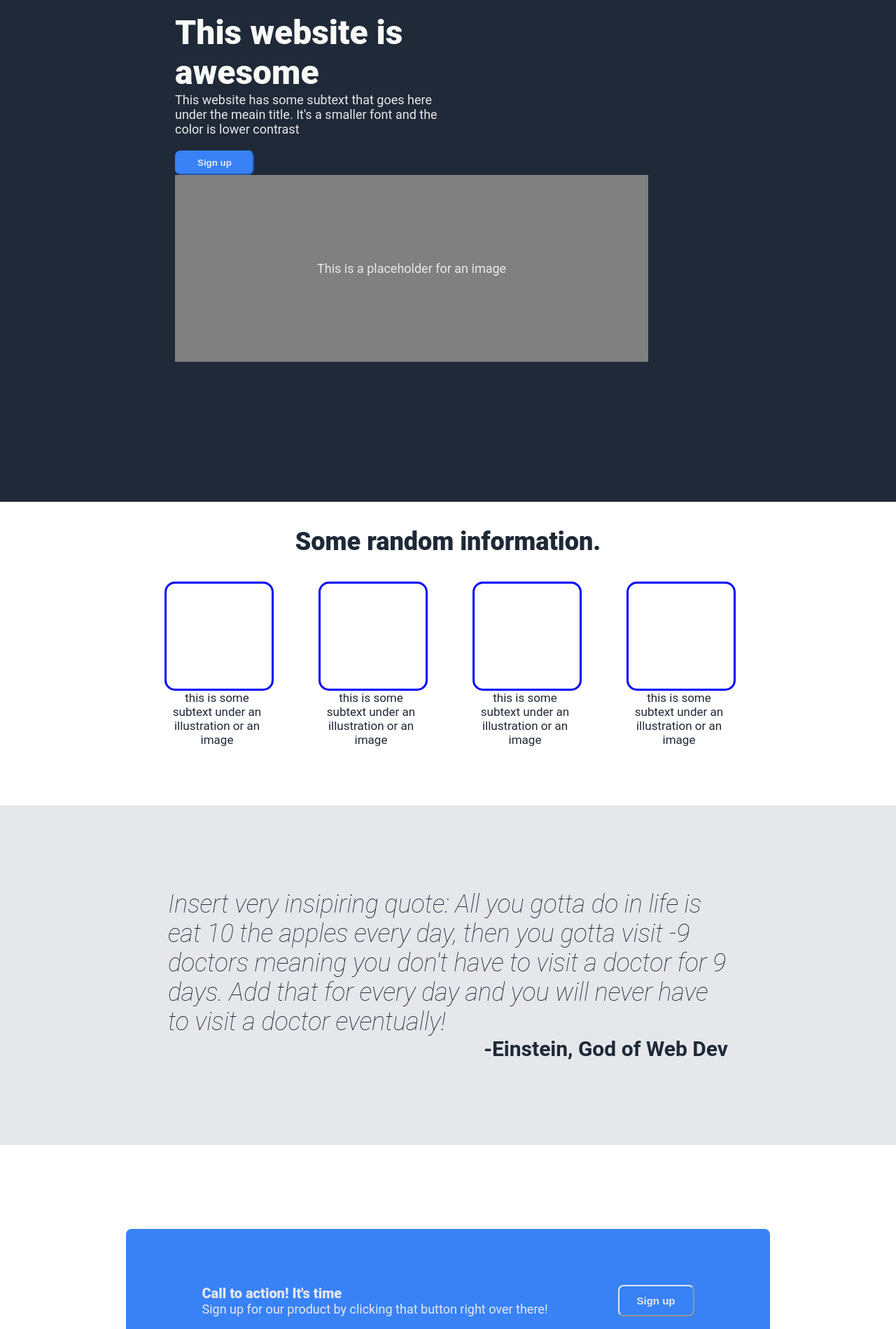
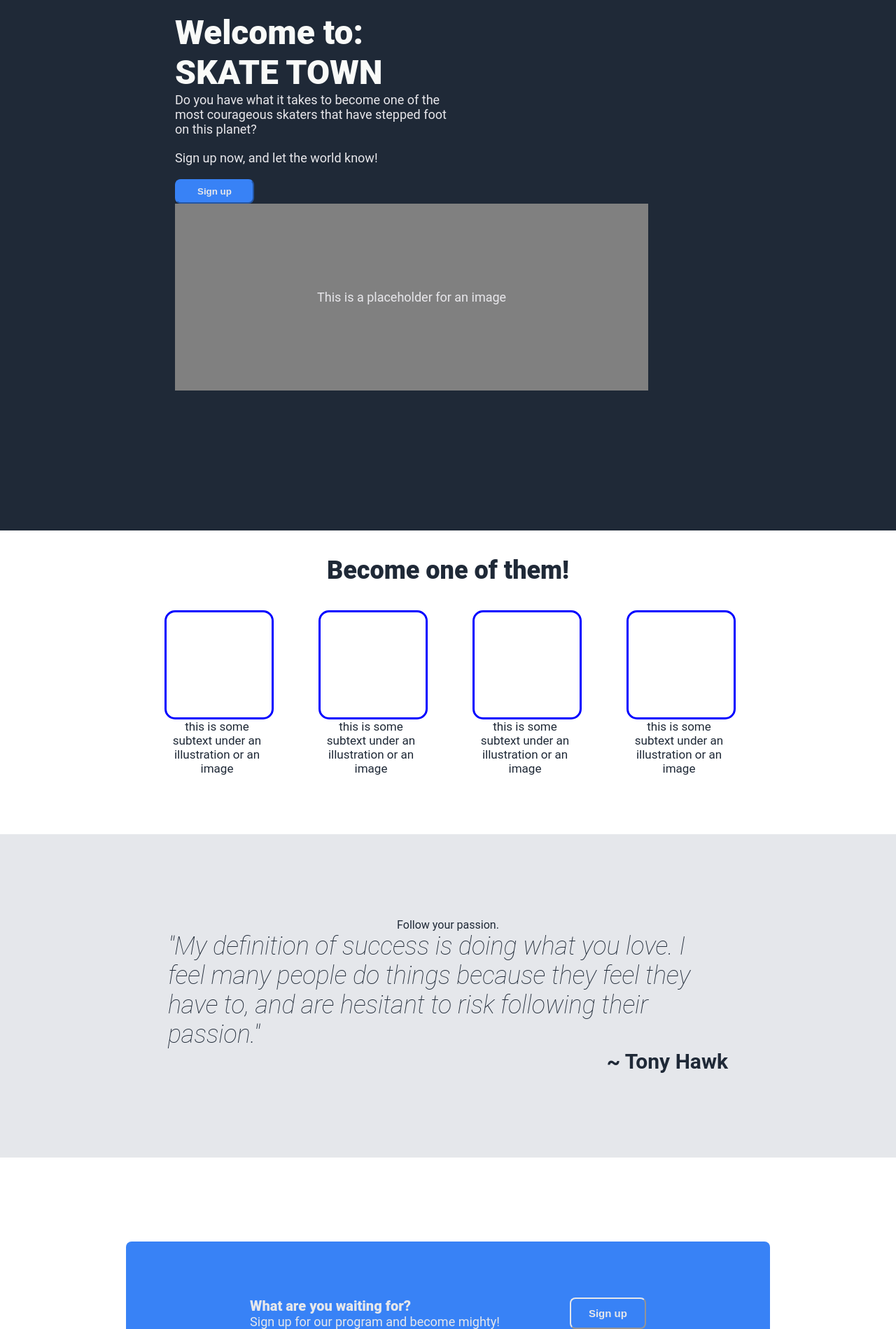
Before and after one commit to Charbytesdev/odin-landing-page, a plain HTML site: page index.html in a window 1280 px wide. Shown: the part 160-2059 px from the top of the page at 70% size. Drawn offline with Linux system fonts and the light colour scheme.

Commit message:
Change website text to incoperate Skate Town

```diff
--- a/index.html
+++ b/index.html
@@ -5,7 +5,8 @@
     <meta charset="UTF-8">
     <meta name="viewport" content="width=device-width, initial-scale=1.0">
     <link rel="stylesheet" href="./css/styles.css">
-    <title>Landing page</title>
+    <title>Skate Town</title>
+
 </head>
 
 <body>
@@ -22,17 +23,18 @@
         </div>
         <div class="hero">
             <div class="text">
-                <h1>This website is awesome</h1>
-                <p>This website has some subtext that goes here under the meain title. It's a smaller font and the color
-                    is
-                    lower contrast</p>
+                <h1>Welcome to: SKATE TOWN</h1>
+                <p>Do you have what it takes to become one of the most courageous skaters that have stepped foot on this
+                    planet? </p>
+                <p>Sign up now, and let the
+                    world know!</p>
                 <button>Sign up</button>
             </div>
             <div class="image">This is a placeholder for an image</div>
         </div>
     </div>
     <div class="information">
-        <p class="text">Some random information.</p>
+        <p class="text">Become one of them!</p>
         <div= class="illustrations">
             <div class="container">
                 <div class="box"></div>
@@ -53,19 +55,17 @@
     </div>
     <div class="quote-container">
         <div class="quote">
-            <div class="text">Insert very insipiring quote: All you gotta do in life is eat 10 the apples every day,
-                then
-                you
-                gotta visit -9 doctors meaning you don't have to visit a doctor for 9 days. Add that for every day and
-                you
-                will never have to visit a doctor eventually!</div>
-            <div class="author">-Einstein, God of Web Dev</div>
+            <div class="title">Follow your passion.</div>
+            <div class="text">"My definition of success is doing what you love. I feel many people do things because
+                they feel they have to, and are
+                hesitant to risk following their passion." </div>
+            <div class="author">~ Tony Hawk</div>
         </div>
     </div>
     <div class="signup-section">
         <div class="text">
-            <div class="title">Call to action! It's time </div>
-            <div>Sign up for our product by clicking that button right over there!</div>
+            <div class="title">What are you waiting for? </div>
+            <div>Sign up for our program and become mighty!</div>
         </div>
         <button>Sign up</button>
     </div>
```
